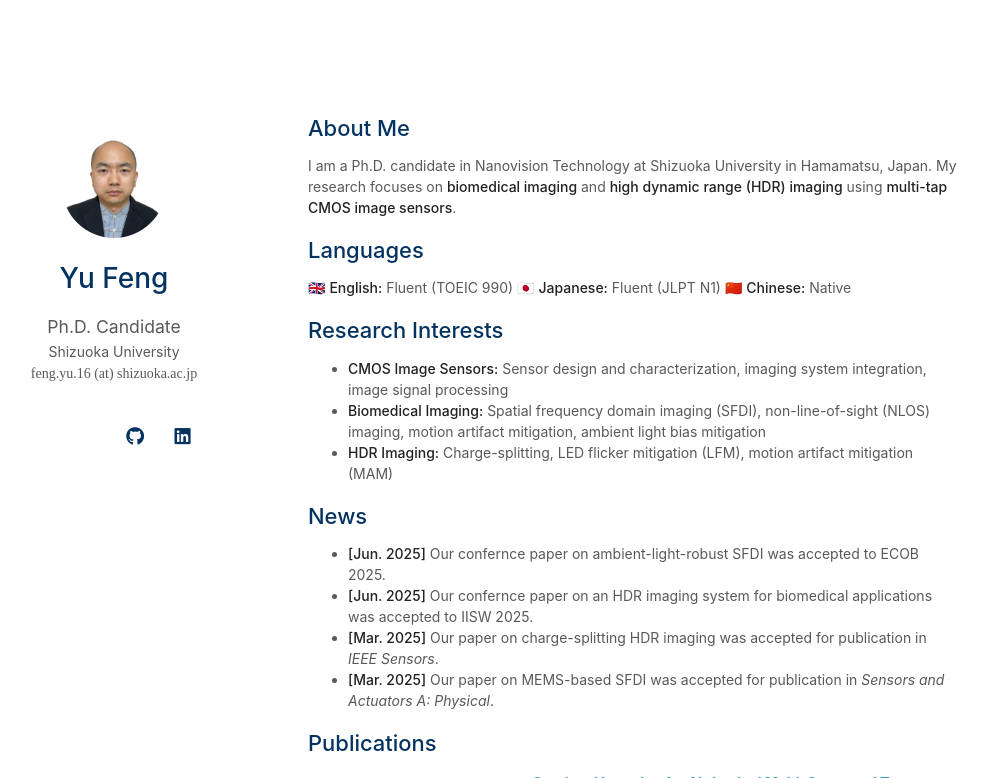
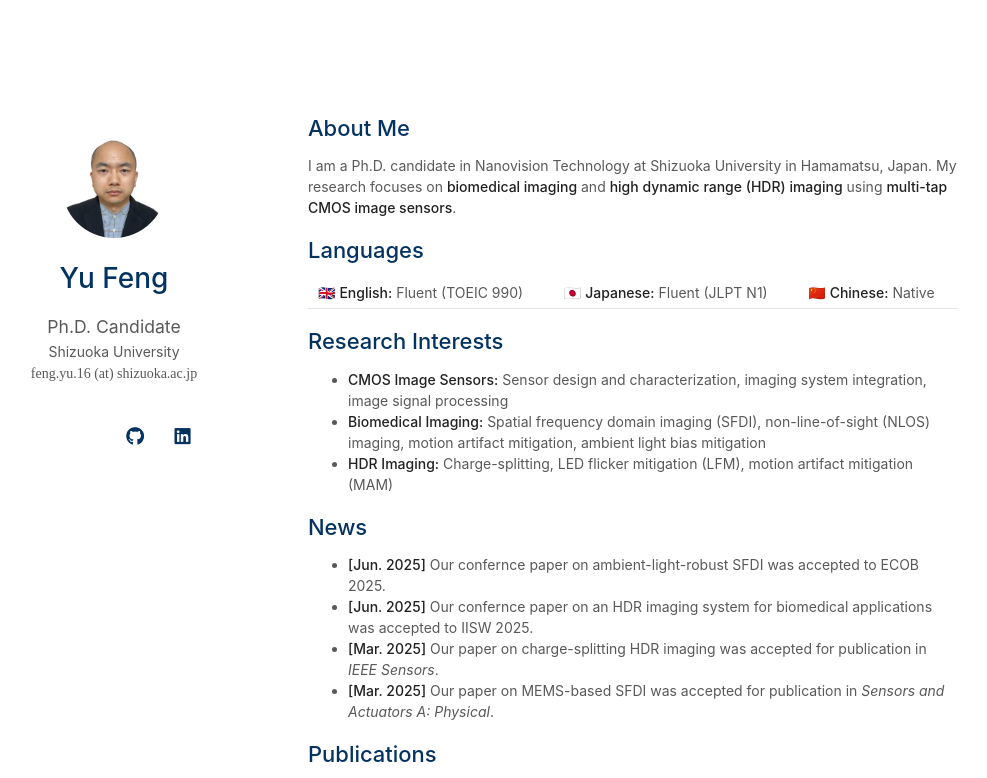
Before and after one commit to y-fen/y-fen.github.io, a Jekyll site: the page built from index.md, in a window 1280 px wide and 900 px high, cut to the strip 0-778 px from the top of the window. Shown: the whole strip, without its empty margins (162-1149 px from the left). Built offline with Jekyll 4.4.1, drawn with Linux system fonts in a browser that asks for light colours; a style sheet for code colours, icons or effects is not loaded; our own code applies the rules of GitHub Pages for plain Markdown files.

```diff
--- a/index.md
+++ b/index.md
@@ -8,7 +8,7 @@ I am a Ph.D. candidate in Nanovision Technology at Shizuoka University in Hamama
 
 ## Languages
 
-🇬🇧 **English:** Fluent (TOEIC 990) 🇯🇵 **Japanese:** Fluent (JLPT N1) 🇨🇳 **Chinese:** Native
+🇬🇧 **English:** Fluent (TOEIC 990) | 🇯🇵 **Japanese:** Fluent (JLPT N1) | 🇨🇳 **Chinese:** Native
 
 ## Research Interests
 
```
